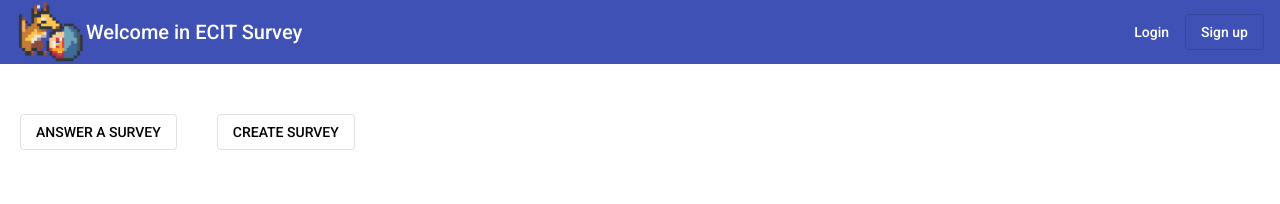
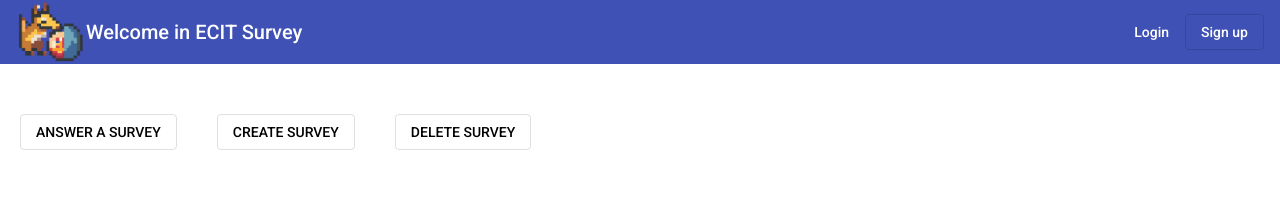
Before and after one commit to lorenzo-miuccio/survey-frontend, an Angular app: page /homepage in a window 1280 px wide. Shown: the top 204 px of the page. Built offline with nearby package versions, Linux system fonts and the light colour scheme.

Commit message:
Add delete survey button

```diff
--- a/src/app/homepage/homepage.component.html
+++ b/src/app/homepage/homepage.component.html
@@ -2,4 +2,5 @@
 
   <button mat-stroked-button (click)="answerSurveyClick()"> ANSWER A SURVEY </button>
   <button mat-stroked-button (click)="createSurveyClick()"> CREATE SURVEY </button>
+  <button mat-stroked-button (click)="deleteSurveyClick()"> DELETE SURVEY </button>
 </div>
--- a/src/app/homepage/homepage.component.ts
+++ b/src/app/homepage/homepage.component.ts
@@ -27,6 +27,16 @@ export class HomepageComponent implements OnInit {
     }
   }
 
+  deleteSurveyClick() {
+    if(!this.appComponent.isLogged) {
+      this.appComponent.openLogin('SIGN IN');
+    } else {
+      // TODO: Implement delete survey logic here, e.g., navigate to delete survey page or open a dialog
+      console.log('Delete survey clicked');
+    }
+  }
+
+
   ngOnInit(): void {
   }
 
```
